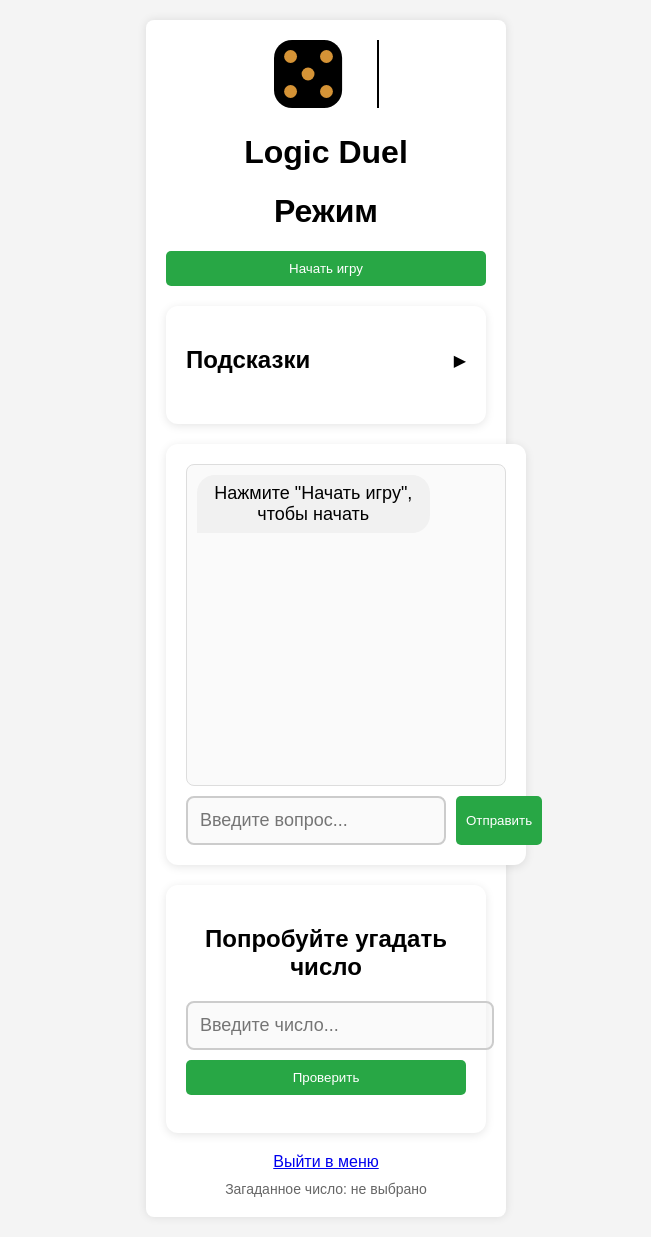
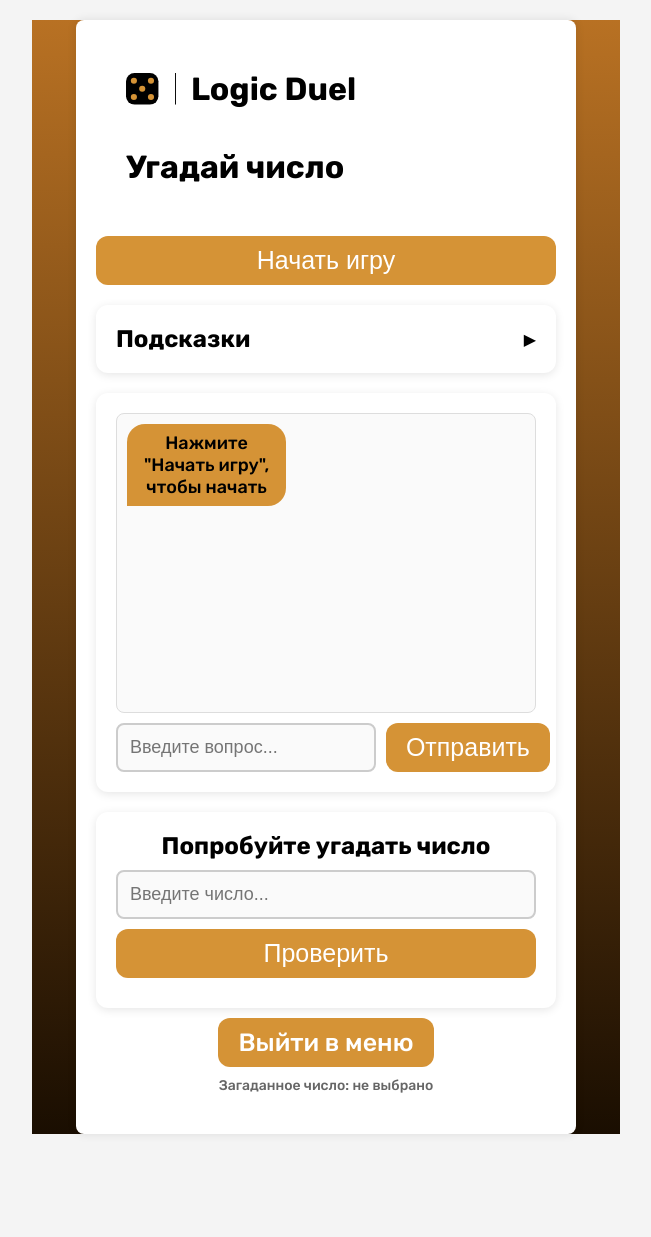
Before and after one commit to Ulyanapupup/test_wordly, a Flask app: template templates/game_mode_1_1.html in a window 1280 px wide. Shown: the whole page, without its empty margins (314-965 px from the left). After the commit the page ends 1134 px from the top, so only its background shows below. Run offline with Flask 3, Linux system fonts and the light colour scheme; the template is opened without the code that fills it, so the values that code supplies are empty.

Commit message:
Add files via upload

```diff
--- a/templates/game_mode_1_1.html
+++ b/templates/game_mode_1_1.html
@@ -3,9 +3,67 @@
 <head>
   <meta charset="UTF-8">
   <meta name="viewport" content="width=device-width, initial-scale=1">
-  <title>Режим {{ mode }}</title>
+  <title>Угадай число</title>
   <link rel="stylesheet" href="index.css">
   <style>
+    @import url('https://fonts.googleapis.com/css2?family=Rubik:wght@300..900&display=swap');
+    body {
+    font-family: 'Rubik', sans-serif;
+    font-weight: 500;
+    }
+    *,
+    *::before,
+    *::after {
+      box-sizing: border-box;
+    }
+    *{
+      padding: 0;
+      margin: 0;
+    }
+    .container{
+      width: 85%;
+      margin: 0 auto;
+    }
+    .fon{
+    background: linear-gradient(180deg,rgba(184, 113, 35, 1) 0%, rgba(26, 14, 1, 1) 100%);
+    min-height: 100vh
+    }
+    header {
+      display: flex;
+      gap: 40px;
+      flex-wrap: wrap;
+      padding: 30px;
+      text-align: center;
+    }
+
+    .logo-block {
+        display: flex;
+        align-items: center;
+        gap: 15px;
+    }
+
+    .logo-img {
+        width: 50px;
+        height: auto;
+    }
+
+    .site-title {
+        font-size: 32px;
+        color: rgb(0, 0, 0);
+    }
+    .btn {
+    background: #D59336;
+    padding: 10px 20px;
+    border-radius: 12px;
+    font-size: 25px;
+    color: white;
+    text-decoration: none;
+    transition: background 0.3s ease;
+    }
+
+    .btn:hover {
+        background: #8a520e;
+    }
     /* Дополнительные стили для чата и подсказок */
     .chat-container {
       width: 100%;
@@ -53,6 +111,7 @@
       padding: 12px;
       border: 2px solid #ccc;
       border-radius: 8px;
+      margin-top: 10px;
       margin-bottom: 10px;
       font-size: 18px;
     }
@@ -77,12 +136,11 @@
       justify-content: space-between;
       align-items: center;
       cursor: pointer;
-      margin-bottom: 10px;
     }
 
     .info-content {
       border-top: 1px solid #eee;
-      padding-top: 10px;
+      padding: 15px;
       font-size: 18px;
     }
 
@@ -90,19 +148,19 @@
       margin-bottom: 10px;
       padding: 8px 12px;
       border-radius: 18px;
-      max-width: 70%;
+      max-width: 40%;
       word-wrap: break-word;
       font-size: 18px;
     }
 
     .user-message {
-      background-color: #e3f2fd;
+      background-color: #D59336;
       margin-left: auto;
       border-bottom-right-radius: 0;
     }
 
     .system-message {
-      background-color: #f1f1f1;
+      background-color: #D59336;
       margin-right: auto;
       border-bottom-left-radius: 0;
     }
@@ -111,7 +169,10 @@
       font-size: 14px;
       color: #666;
       text-align: center;
-      margin-top: 10px;
+      padding: 20px;
+    }
+    @media (max-width: 1250px) {
+        .message {max-width: 70%;}
     }
   </style>
 </head>
@@ -123,13 +184,11 @@
           <img src="image/logo.svg" alt="Логотип" class="logo-img" />
           <h1 class="site-title">Logic Duel</h1>
         </div>
-        <h1 class="game-title">Режим {{ mode }}</h1>
+        <h1 class="game-title">Угадай число</h1>
       </header>
-
       <div style="text-align: center; margin-top: 20px;">
         <button onclick="startGame()" class="btn">Начать игру</button>
       </div>
-
       <div class="info-panel">
         <div class="info-header" onclick="toggleInfo()">
           <h2>Подсказки</h2>
@@ -151,7 +210,6 @@
           <p>Система будет отвечать "да" или "нет".</p>
         </div>
       </div>
-
         <div class="chat-container">
           <div id="messages">
             <div class="message system-message">Нажмите "Начать игру", чтобы начать</div>
```
Lines whose indentation alone changed are shown as unchanged.
